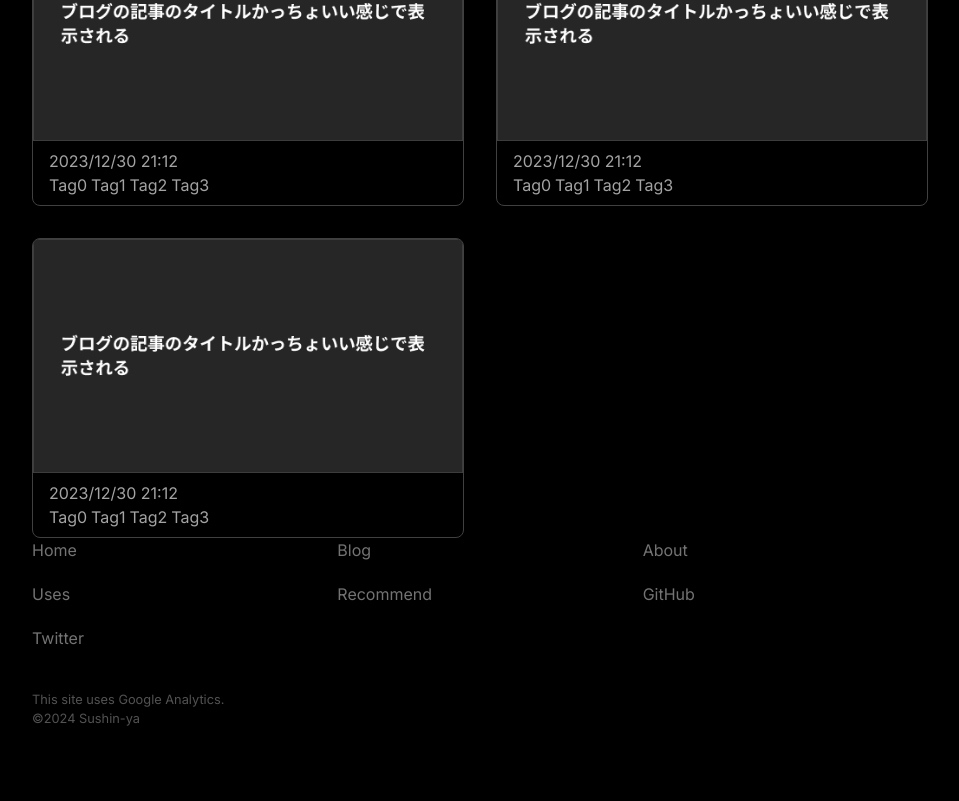
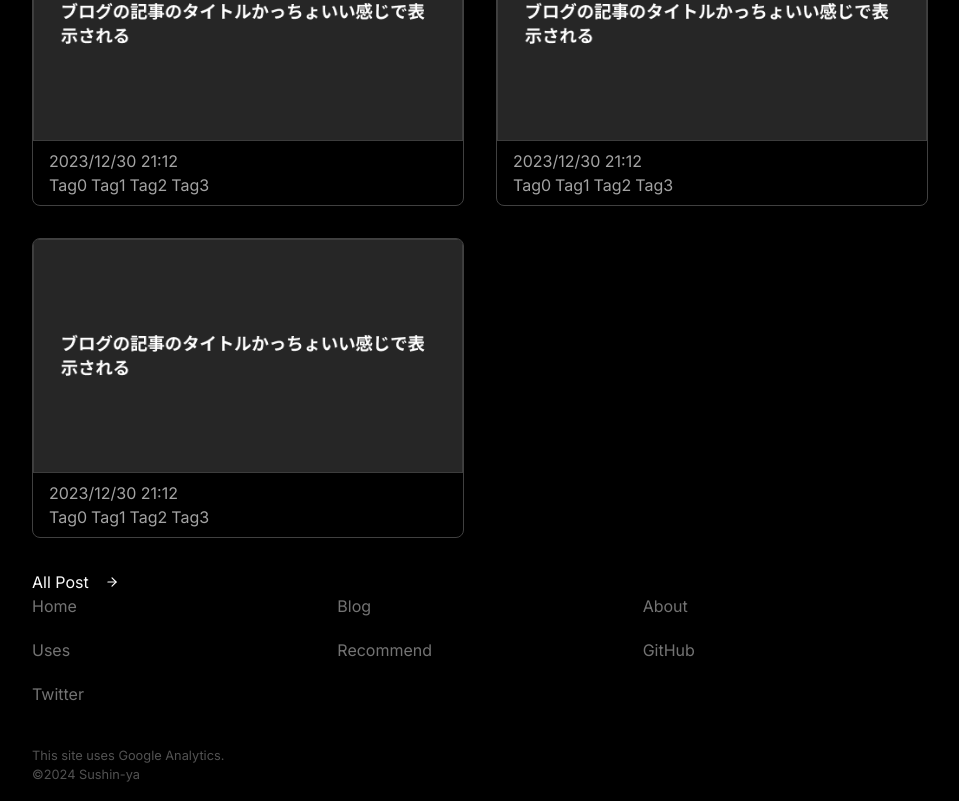
Before and after one commit to sushin-ya/sushinya-app-blog, a Next.js app: page /blog in a window 1280 px wide. Shown: the part 756-1557 px from the top of the page, without its empty margins (160-1119 px from the left). Before the commit the page ends 1501 px from the top, so only its background shows below. Built offline with nearby package versions, Linux system fonts and the light colour scheme.

Commit message:
fix: arrowlinkをコンポーネントに切り出し

```diff
--- a/app/blog/page.tsx
+++ b/app/blog/page.tsx
@@ -1,3 +1,4 @@
+import { ArrowLink } from "@/components/ArrowLink";
 import { ArticleCard } from "@/components/article-card";
 import { Input } from "@/components/ui/input";
 import Link from "next/link";
@@ -18,10 +19,12 @@ export default function BlogPage() {
       <div className="grid grid-cols-2 gap-8">
         {/* TODO: データを取得する実装 */}
         {Array.from({ length: 5 }).map((_, index) => {
-          return (
-            <ArticleCard key={index} />
-          );
+          return <ArticleCard key={index} />;
         })}
+      </div>
+      <div>
+        {/* TODO: blog/listみたいなのを作る？ */}
+        <ArrowLink text="All Post" href="/" />
       </div>
     </section>
   );
--- a/app/page.tsx
+++ b/app/page.tsx
@@ -1,3 +1,4 @@
+import { ArrowLink } from "@/components/ArrowLink";
 import Link from "next/link";
 
 // circle付きのアイコン
@@ -58,14 +59,7 @@ export default function TopPage() {
           </h1>
           {/* TODO: あとでリンク先を実装 */}
           <div>
-            <Link href="" className="inline-block">
-              <div className="flex items-center gap-4">
-                <p className="underline decoration-pink-500 decoration-2">
-                  Read more about me
-                </p>
-                <ArrowIcon />
-              </div>
-            </Link>
+            <ArrowLink text="Read more about me" href="/about" hasDecoration />
           </div>
         </div>
       </div>
--- /dev/null
+++ b/components/ArrowLink.tsx
@@ -0,0 +1,56 @@
+import { cn } from "@/lib/utils";
+import Link from "next/link";
+
+function ArrowIcon() {
+  return (
+    <svg
+      width="14"
+      height="14"
+      viewBox="0 0 24 24"
+      fill="none"
+      xmlns="http://www.w3.org/2000/svg"
+    >
+      <path
+        d="M5 12H19"
+        stroke="white"
+        strokeWidth="2"
+        strokeLinecap="round"
+        strokeLinejoin="round"
+      />
+      <path
+        d="M12 5L19 12L12 19"
+        stroke="white"
+        strokeWidth="2"
+        strokeLinecap="round"
+        strokeLinejoin="round"
+      />
+    </svg>
+  );
+}
+
+type ArrowLinkProps = {
+  text: string;
+  href: string;
+  hasDecoration?: boolean;
+};
+
+export function ArrowLink({
+  text,
+  href,
+  hasDecoration = false,
+}: ArrowLinkProps) {
+  return (
+    <Link href={href} className="inline-block">
+      <div className="flex items-center gap-4">
+        <p
+          className={cn(
+            hasDecoration && "underline decoration-pink-500 decoration-2",
+          )}
+        >
+          {text}
+        </p>
+        <ArrowIcon />
+      </div>
+    </Link>
+  );
+}
```
